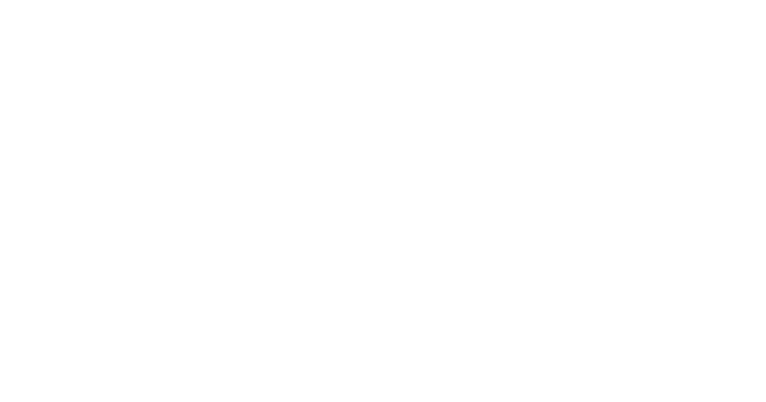
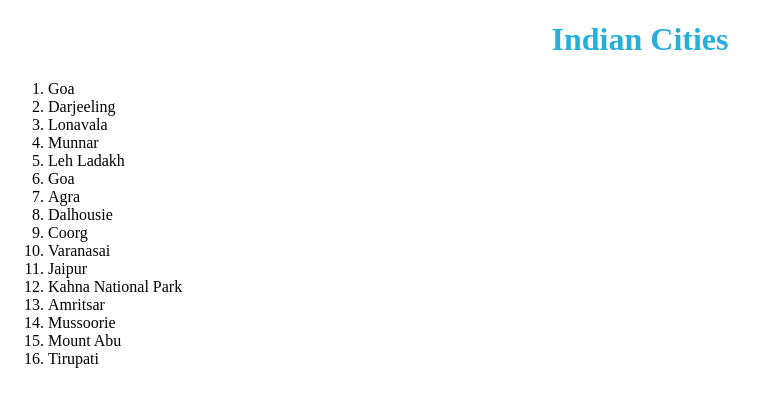
Before and after one commit to thisistanzeela/Holiday-Cities-List---First-Class-based-Component-Introducing-JSX-Creating-a-W---in5v7loiuyiw, a React app: page / in a window 1280 px wide. Shown: the top 402 px of the page, without its empty margins (0-766 px from the left). Built offline with nearby package versions, Linux system fonts and the light colour scheme.

Commit message:
Update App.js

```diff
--- a/src/components/App.js
+++ b/src/components/App.js
@@ -38,9 +38,18 @@
   }
 
   render() {
+    const indianCities = this.cityList.filter(
+      (city) => city.country === "India"
+    );
     return (
       <div id="main">
         {/* Do not remove the main div */}
+         <h1>Indian Cities</h1>
+        <ol>
+          {indianCities.map((city, index) => (
+            <li key={`city${index + 1}`}>{city.name}</li>
+          ))}
+        </ol>
       </div>
     )
   }
```
